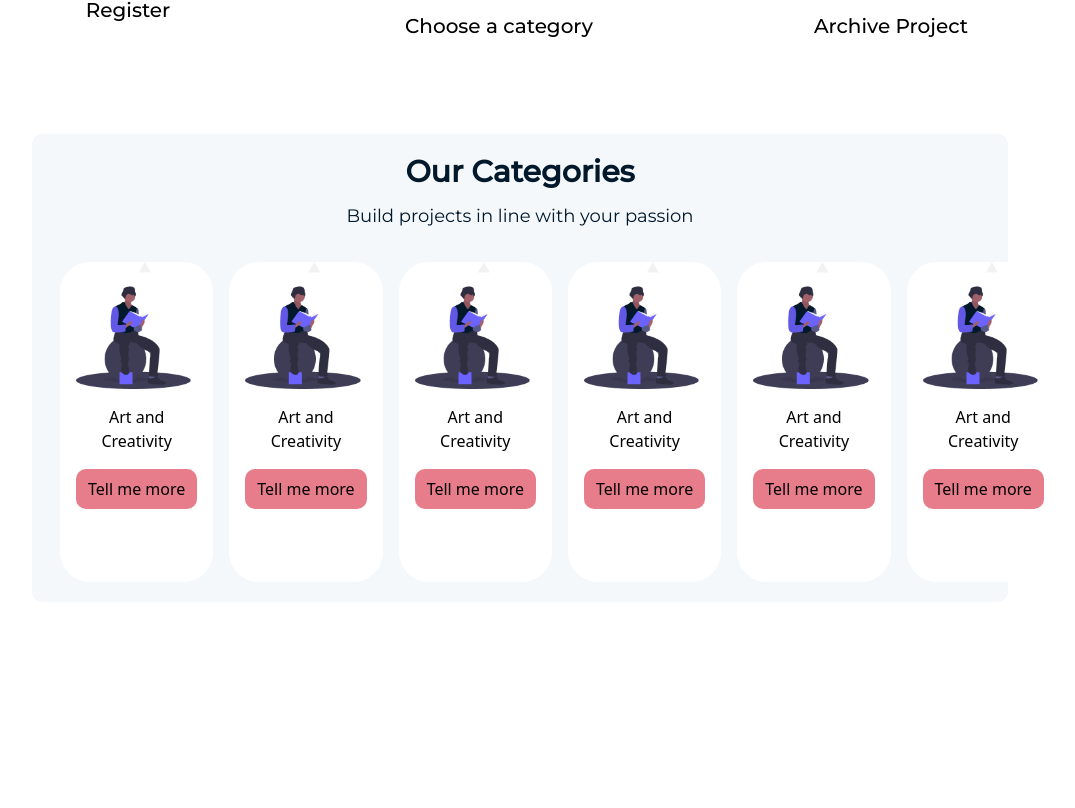
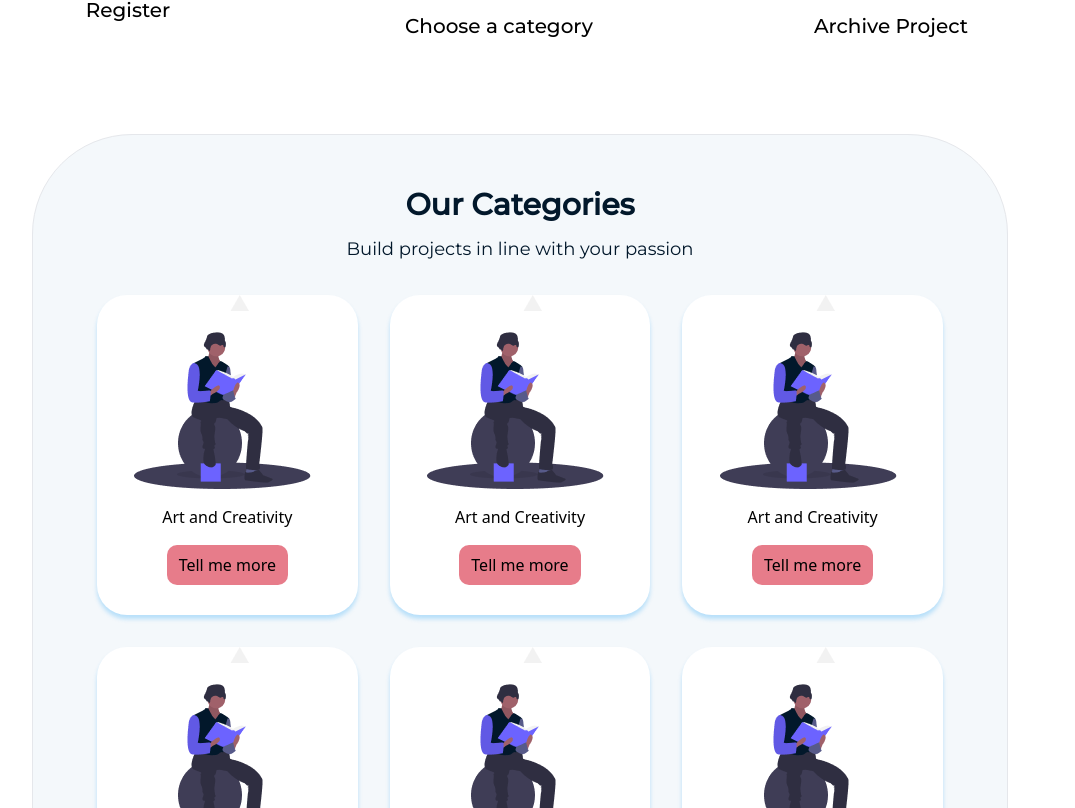
Before and after one commit to Dreezy305/scholarton-front-end, a React (Vite) app: page / in a window 1280 px wide. Shown: the part 2512-3320 px from the top of the page, without its empty margins (120-1195 px from the left). Before the commit the page ends 3114 px from the top, so only its background shows below. Built offline with nearby package versions, Linux system fonts and the light colour scheme.

Commit message:
how we work

```diff
--- a/src/components/Card/Card.tsx
+++ b/src/components/Card/Card.tsx
@@ -27,7 +27,7 @@ const Card = ({ icon, text, type }: smallCardProps) =>
         )}
 
         {type === "CATEGORY" && (
-          <div className="bg-white rounded-[30px] flex flex-col px-4 space-y-4 items-center text-center h-80  mx-2">
+          <div className="bg-white rounded-[30px] flex flex-col px-4 space-y-4 items-center text-center h-80 card-shadow">
             {icon}
             <p>{text}</p>
             <button
--- a/src/screens/Categories/Categories.tsx
+++ b/src/screens/Categories/Categories.tsx
@@ -5,8 +5,8 @@ import Maths from "../../assets/images/mathematics.png";
 
 const Categories = () => {
   return (
-    <section>
-      <div className="container mx-auto bg-lightBg rounded-[10px] h-auto w-auto">
+    <section id="categories" className="pb-8">
+      <div className="container mx-auto bg-lightBg rounded-[100px] h-auto w-auto px-8 py-8 border">
         <h4 className="text-title font-MontserratMedium font-semibold lg:text-3xl md:text-2xl text-xl leading-10 text-center pt-5">
           Our Categories
         </h4>
@@ -14,7 +14,7 @@ const Categories = () => {
           Build projects in line with your passion
         </p>
 
-        <div className="flex flex-row pb-5 mx-5 justify-evenly">
+        <div className="grid grid-cols-3 gap-8 px-8 pb-8">
           {[1, 2, 3, 4, 5, 6].map(() => (
             <Card
               type="CATEGORY"
```
